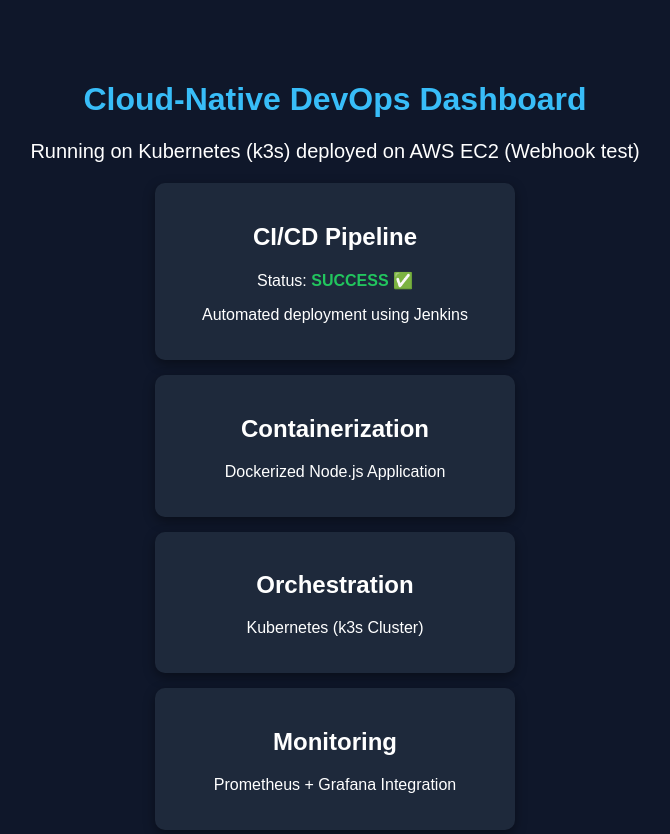
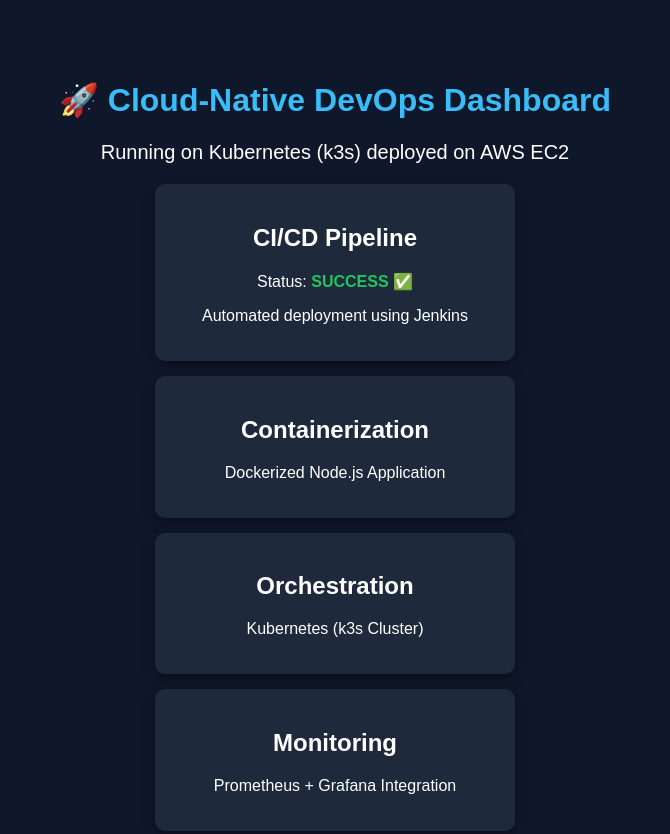
Before and after one commit to SyedShoieb/DevOps-project, a website: page index.html in a window 1280 px wide. Shown: the top 834 px of the page, without its empty margins (305-975 px from the left). Drawn offline with Linux system fonts and the light colour scheme.

```diff
--- a/index.html
+++ b/index.html
@@ -7,10 +7,10 @@
 </head>
 <body>
     <div class="container">
-        <h1>Cloud-Native DevOps Dashboard</h1>
+        <h1>🚀 Cloud-Native DevOps Dashboard</h1>
 
         <p class="status">
-            Running on Kubernetes (k3s) deployed on AWS EC2 (Webhook test)
+            Running on Kubernetes (k3s) deployed on AWS EC2
         </p>
 
         <div class="card">
```
